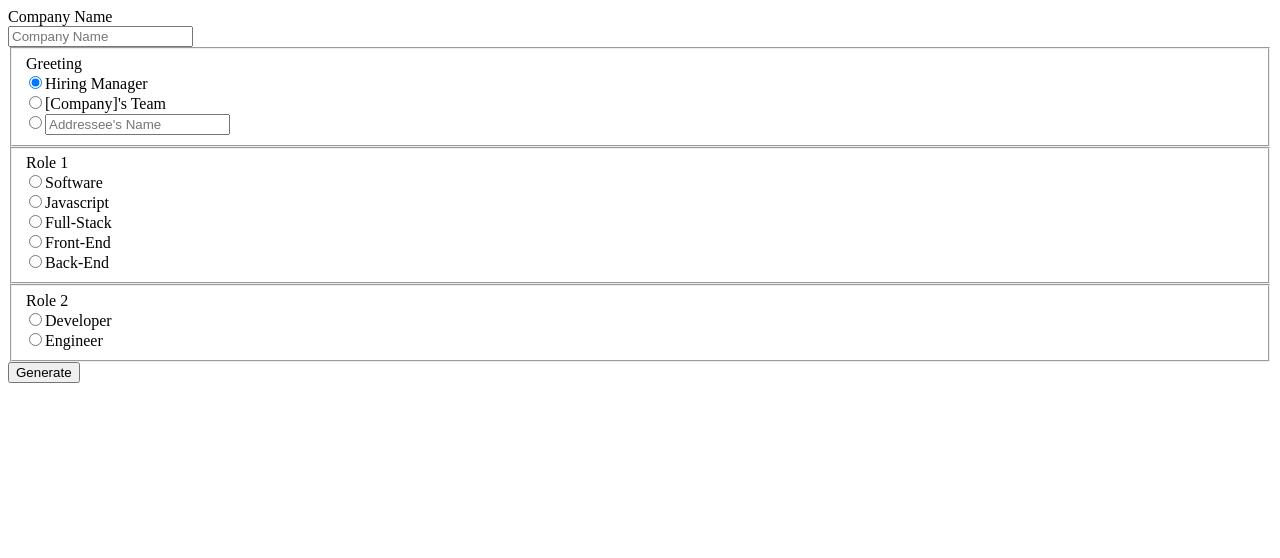
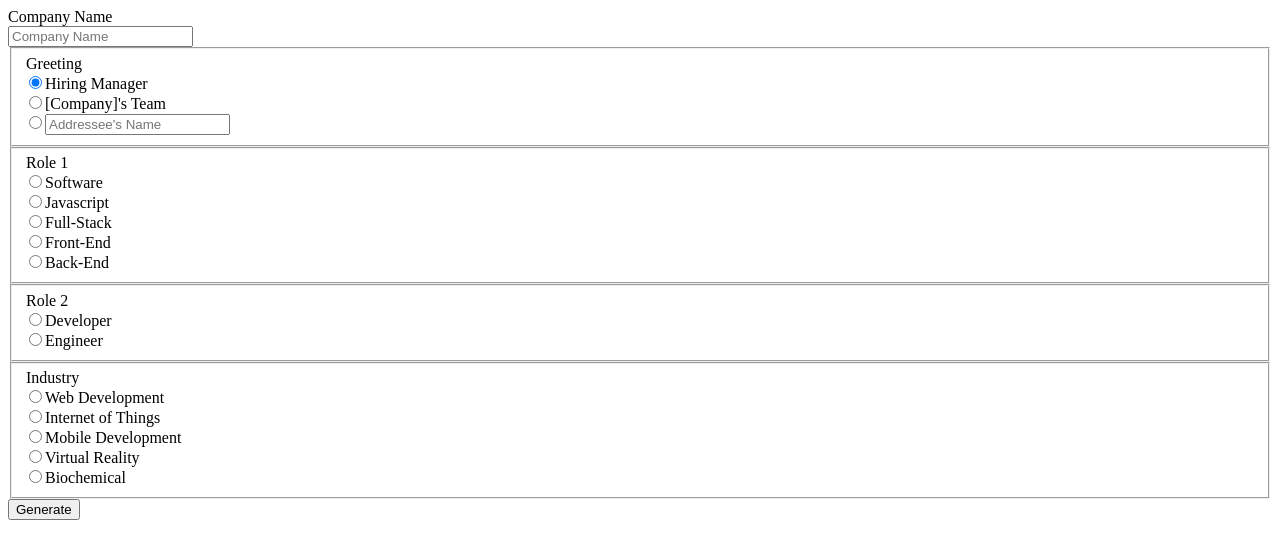
Before and after one commit to vikramraja1995/cover-me, a React (Create React App) app in the folder client/: page / in a window 1280 px wide. Shown: the top 558 px of the page. Built offline with nearby package versions, Linux system fonts and the light colour scheme; the HTML template or start-up script is replaced by a standard one.

Commit message:
Add Industry option to form

```diff
--- a/client/src/App.jsx
+++ b/client/src/App.jsx
@@ -42,6 +42,33 @@ class App extends React.Component {
           />
           <label className="form-check-label" htmlFor={`role-${i}`}>
             {role}
+          </label>
+        </div>
+      );
+    });
+  }
+
+  populateIndustry() {
+    const industries = [
+      'Web Development',
+      'Internet of Things',
+      'Mobile Development',
+      'Virtual Reality',
+      'Biochemical'
+    ];
+    return industries.map((industry, i) => {
+      return (
+        <div className="form-check">
+          <input
+            className="form-check-input"
+            type="radio"
+            name="industry"
+            id={`industry-${i}`}
+            value={industry}
+            onClick={() => this.setState({ industry })}
+          />
+          <label className="form-check-label" htmlFor={`industry-${i}`}>
+            {industry}
           </label>
         </div>
       );
@@ -170,6 +197,15 @@ class App extends React.Component {
             </div>
           </fieldset>
 
+          {/*  Industry options */}
+          <fieldset className="form-group">
+            <div className="row">
+              <legend className="col-form-label col-sm-2 pt-0">Industry</legend>
+              {/*  Industries */}
+              <div className="col-sm-2">{this.populateIndustry()}</div>
+            </div>
+          </fieldset>
+
           {/*  Submit Button */}
           <div className="form-group row">
             <div className="col-sm-10">
```
